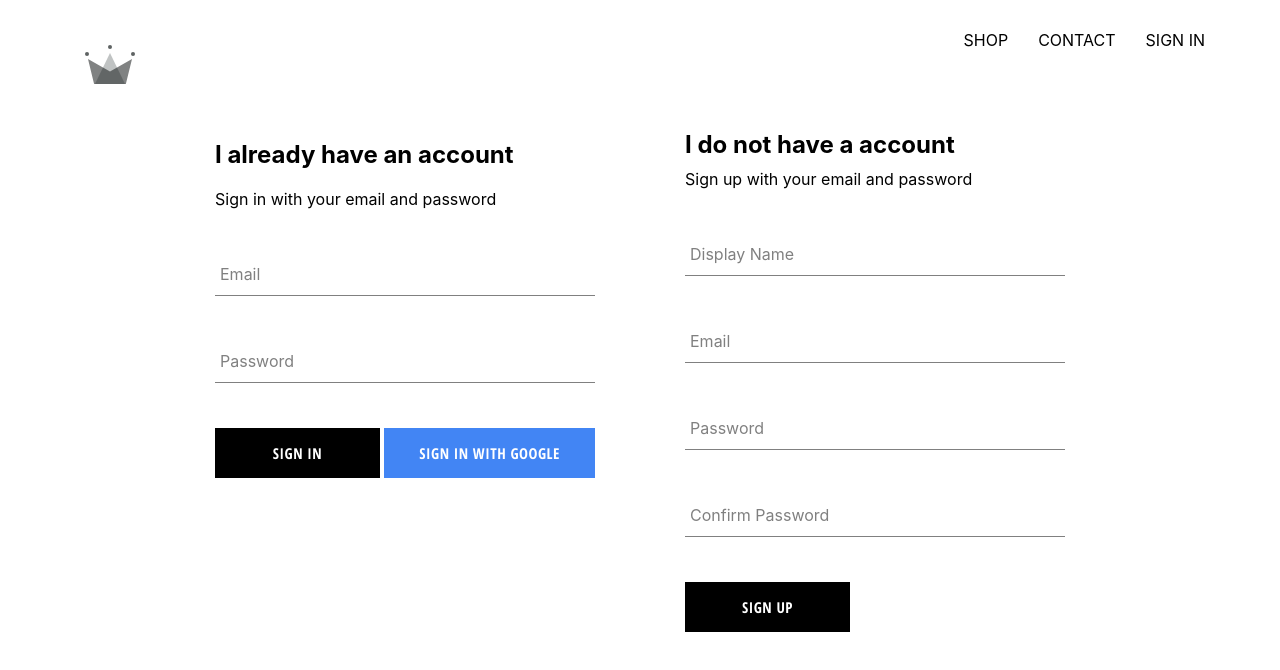
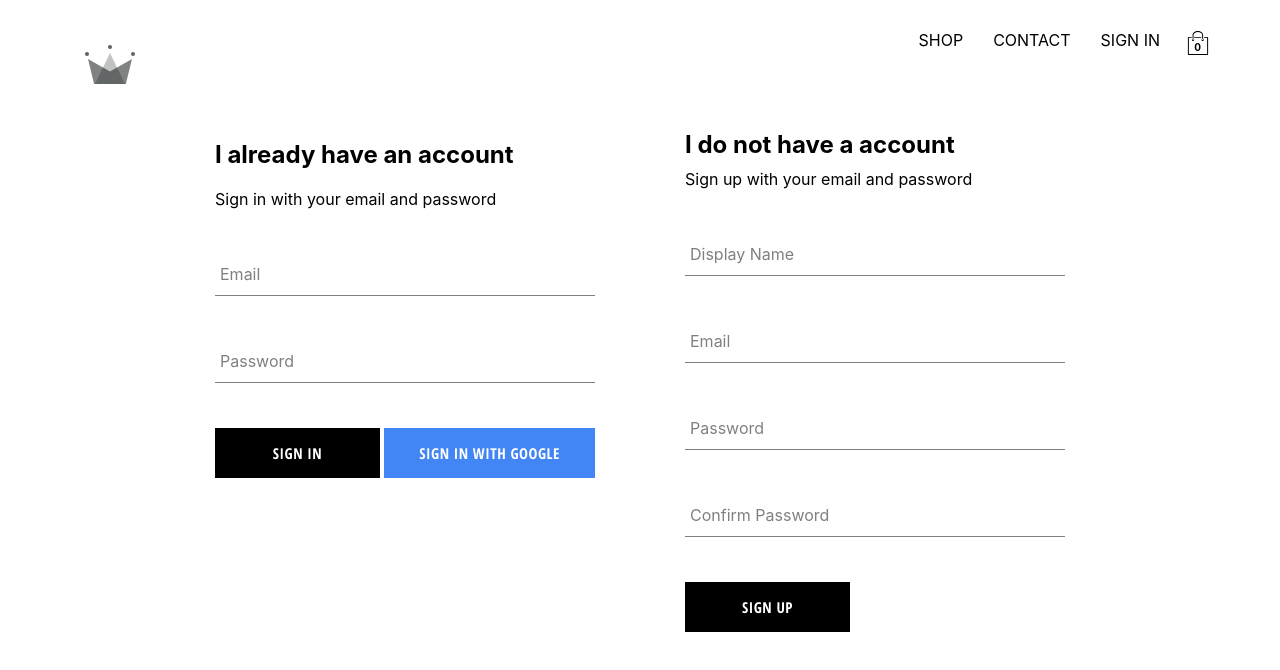
Before and after one commit to manuel081089/crwn-clothing, a React (Create React App) app: page /signin in a window 1280 px wide. Shown: the top 670 px of the page. Built offline with nearby package versions, Linux system fonts and the light colour scheme; no server answers.

Commit message:
Added cartIcon and cartDropdown components to our application, also implemented cart reducer

```diff
--- /dev/null
+++ b/src/components/cart-dropdown/cart-dropdown.component.jsx
@@ -0,0 +1,12 @@
+import React from 'react'
+import CustomButton from '../custom-button/custom-button.component'
+import './cart-dropdown.styles.scss'
+
+const CartDropdown = () => (
+  <div className='cart-dropdown'>
+    <div className="cart-items"></div>
+    <CustomButton>GO TO CHECKOUT</CustomButton>
+  </div>
+)
+
+export default CartDropdown
--- /dev/null
+++ b/src/components/cart-dropdown/cart-dropdown.styles.scss
@@ -0,0 +1,24 @@
+.cart-dropdown {
+  position: absolute;
+  width: 240px;
+  height: 340px;
+  display: flex;
+  flex-direction: column;
+  padding: 20px;
+  border: 1px solid black;
+  background-color: white;
+  top: 90px;
+  right: 40px;
+  z-index: 5;
+
+  .cart-items {
+    height: 240px;
+    display: flex;
+    flex-direction: column;
+    overflow: scroll;
+  }
+
+  button {
+    margin-top: auto;
+  }
+}
--- /dev/null
+++ b/src/components/cart-icon/cart-icon.component.jsx
@@ -0,0 +1,18 @@
+import React from 'react'
+import {ReactComponent as ShoppingIcon} from '../../assets/shopping-bag.svg';
+import {connect} from 'react-redux'
+import {toggleCartHidden} from '../../redux/cart/cart.actions'
+import './cart-icon.styles.scss'
+
+const CartIcon = ({toggleCartHidden}) => (
+  <div className="cart-icon" onClick={toggleCartHidden}>
+    <ShoppingIcon className='shopping-icon' />
+    <span className='item-count'>0</span>
+  </div>
+)
+
+const dispatchMaptoProps = dispatch => ({
+  toggleCartHidden: () => dispatch(toggleCartHidden())
+})
+
+export default connect(null, dispatchMaptoProps)(CartIcon)
--- /dev/null
+++ b/src/components/cart-icon/cart-icon.styles.scss
@@ -0,0 +1,21 @@
+.cart-icon {
+  width: 45px;
+  height: 45px;
+  position: relative;
+  display: flex;
+  align-items: center;
+  justify-content: center;
+  cursor: pointer;
+
+  .shopping-icon {
+    width: 24px;
+    height: 24px;
+  }
+
+  .item-count {
+    position: absolute;
+    font-size: 10px;
+    font-weight: bold;
+    bottom: 12px;
+  }
+}
--- a/src/components/header/header.componet.jsx
+++ b/src/components/header/header.componet.jsx
@@ -4,8 +4,10 @@
 import { ReactComponent as Logo} from '../../assets/crown.svg'
 import {auth} from '../../firebase/firebase.utils'
 import {connect} from 'react-redux'
+import CartIcon from '../cart-icon/cart-icon.component'
+import CartDropdown from '../cart-dropdown/cart-dropdown.component'
 
-const Header = ({currentUser}) => {
+const Header = ({currentUser, hidden}) => {
   return (
     <div className="header">
       <Link className="logo-container" to="/">
@@ -16,16 +18,19 @@
         <Link className="option" to="/shop">CONTACT</Link>
         {
           currentUser ?
-          <div className="option" onClick={() => { auth.signOut() }}>SIGN OUT</div> :
-          <Link className="option" to='/signin'>SIGN IN</Link>
+          (<div className="option" onClick={() => { auth.signOut() }}>SIGN OUT</div>) :
+          (<Link className="option" to='/signin'>SIGN IN</Link>)
         }
+        <CartIcon />
       </div>
+      {hidden ? null : (<CartDropdown />)}
     </div>
   )
 }
 
-const mapStateToProps = state => ({
-  currentUser: state.user.currentUser
+const mapStateToProps = ({user: {currentUser}, cart: {hidden}}) => ({
+  currentUser,
+  hidden
 })
 
 export default connect(mapStateToProps)(Header)
--- /dev/null
+++ b/src/redux/cart/cart.actions.js
@@ -0,0 +1,5 @@
+import CartActionType  from './cart.types'
+
+export const toggleCartHidden = () => ({
+  type: CartActionType.TOGGLE_CART_HIDDEN
+});
--- /dev/null
+++ b/src/redux/cart/cart.reducer.js
@@ -0,0 +1,19 @@
+import CartActionType from './cart.types'
+
+const INITIAL_STATE = {
+  hidden: true
+}
+
+const cartReducer = (state = INITIAL_STATE, action) => {
+  switch (action.type) {
+    case CartActionType.TOGGLE_CART_HIDDEN:
+    return {
+      ...state,
+      hidden: !state.hidden
+    }
+    default:
+      return state;
+  }
+}
+
+export default cartReducer;
--- /dev/null
+++ b/src/redux/cart/cart.types.js
@@ -0,0 +1,5 @@
+const CartActionType = {
+  TOGGLE_CART_HIDDEN: 'TOGGLE_CART_HIDDEN'
+}
+
+export default CartActionType;
--- a/src/redux/root-reducer.js
+++ b/src/redux/root-reducer.js
@@ -1,6 +1,8 @@
 import {combineReducers} from 'redux'
 import userReducer  from './user/user.reducer'
+import cartReducer from './cart/cart.reducer';
 
 export default combineReducers({
-  user: userReducer
+  user: userReducer,
+  cart: cartReducer
 });
```
Also changed, not shown: src/assets/shopping-bag.svg (added).
